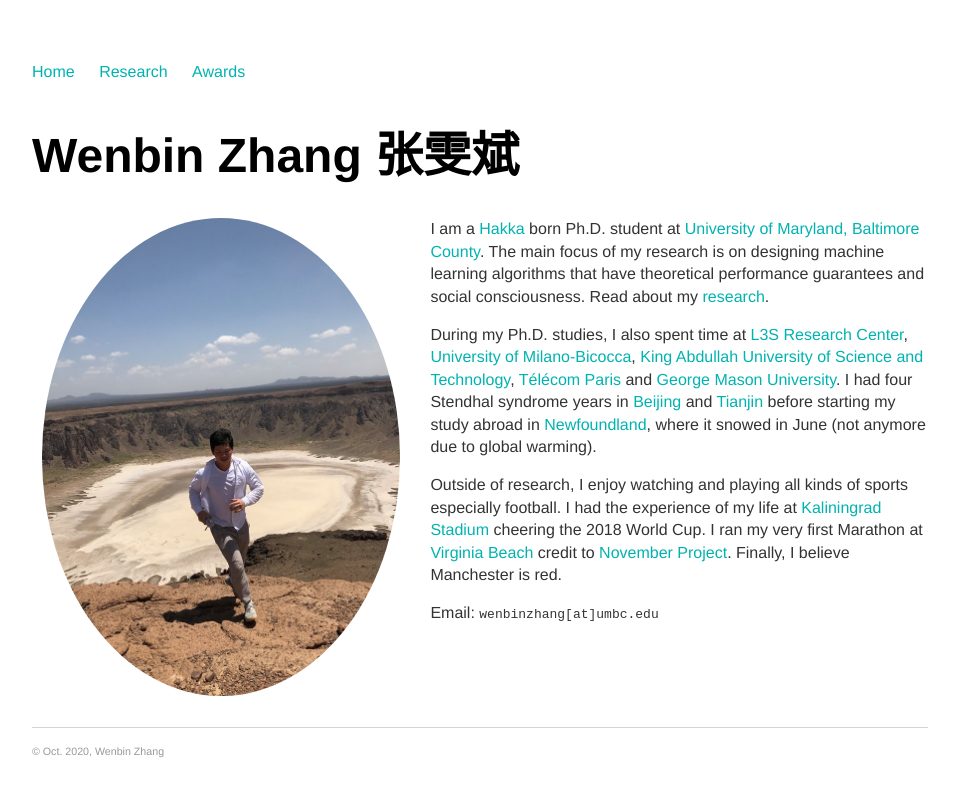
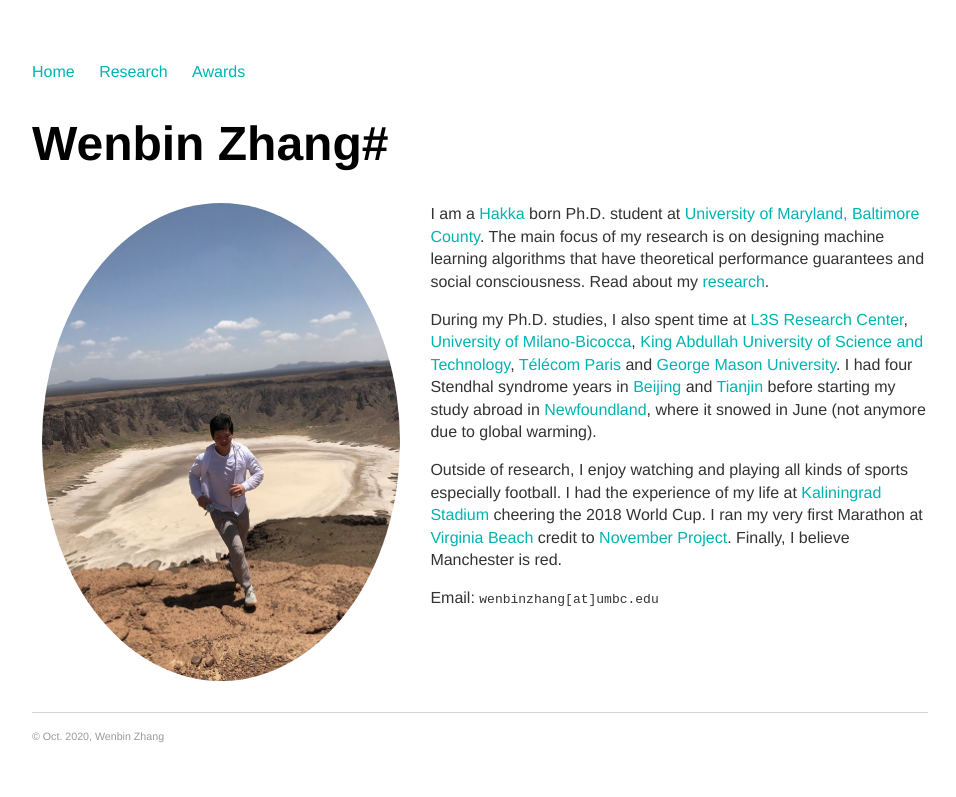
Before and after one commit to vanbanTruong/vanbanTruong.github.io, a Jekyll site: the page built from index.md, in a window 1280 px wide. Shown: the top 797 px of the page, without its empty margins (160-1116 px from the left). Built offline with Jekyll 4.4.1, drawn with Linux system fonts in a browser that asks for light colours.

Commit message:
Update index.md

```diff
--- a/index.md
+++ b/index.md
@@ -4,7 +4,7 @@ title: Wenbin Zhang | 张雯斌
 ---
 
 
-# Wenbin Zhang 张雯斌 #
+# Wenbin Zhang#
 
 <img src="img/taif.jpg" alt="Photo" class="leftside_image">
 
```
